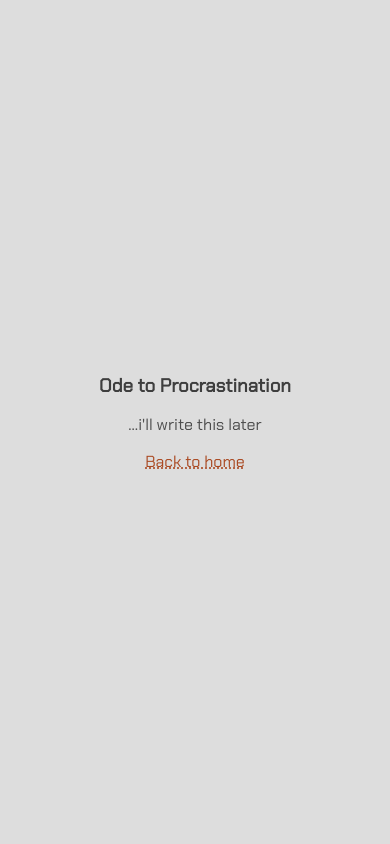
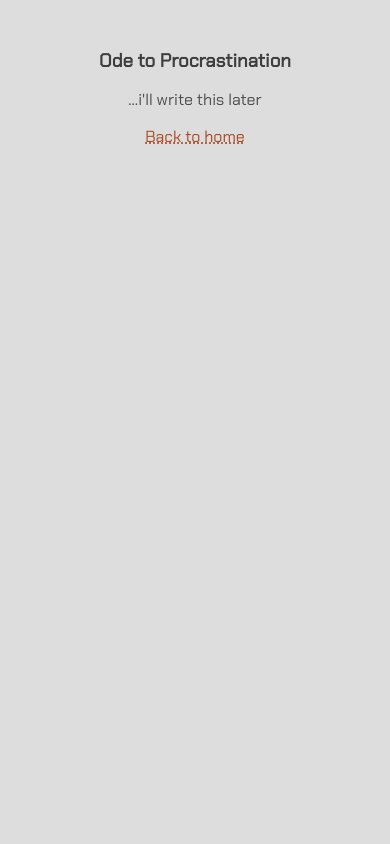
Before and after one commit to huetimes3/personal-site, a PHP site: page /blog/index.html in a window 390 px wide. Run offline with PHP 8.4, Linux system fonts and the light colour scheme.

Commit message:
mobile fix

```diff
--- a/styles.css
+++ b/styles.css
@@ -27,7 +27,6 @@ html, body {
     height: 100%;
     background-color: var(--bg-color);
     font-family: "Chakra Petch", sans-serif;
-
 }
 
 body {
@@ -35,7 +34,6 @@ body {
     justify-content: center;
     align-items: center;
     flex-direction: column;
-
 }
 
 a {
@@ -152,6 +150,12 @@ ul li a:hover {
 
 /* mobile support :p */
 @media (max-width: 768px) {
+    body {
+        justify-content: start;
+        padding: 3rem 0;
+        height: fit-content
+    }
+
     #container {
         flex-direction: column-reverse;
         width: 90%;
```
